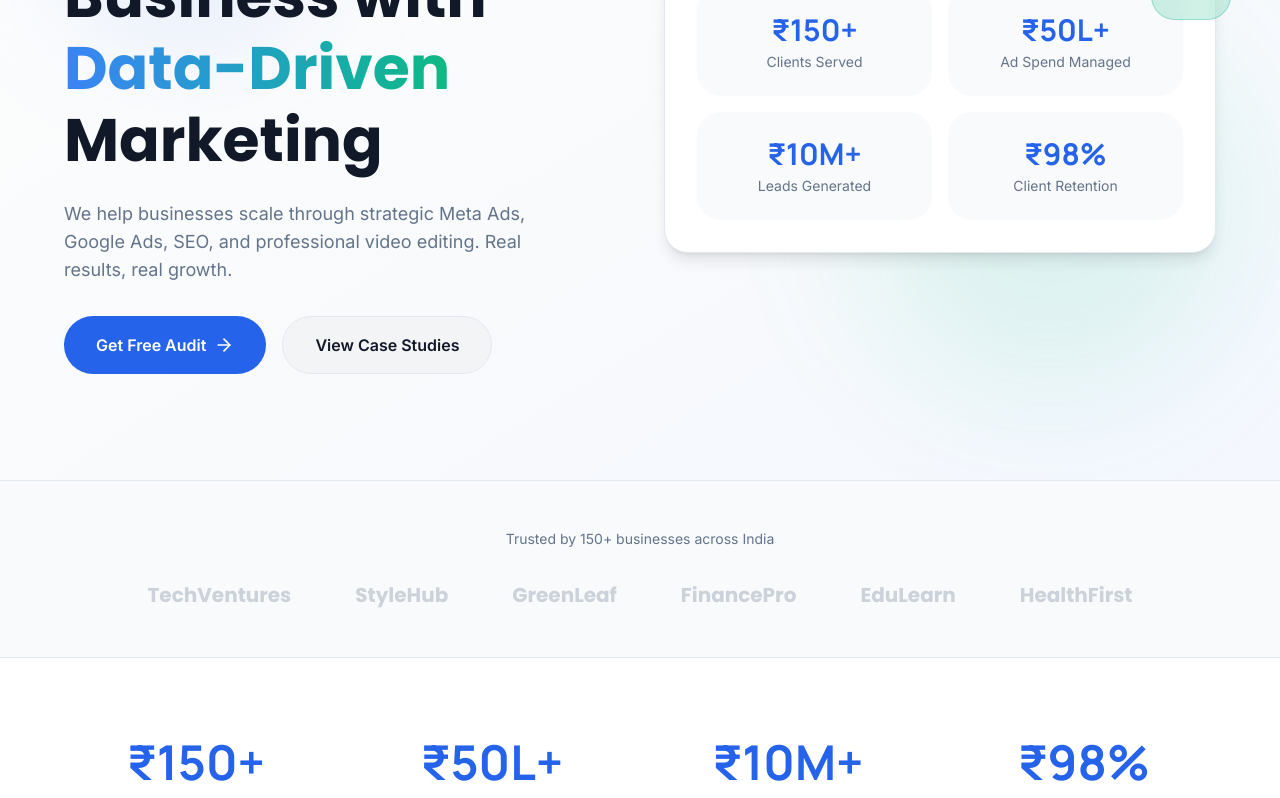
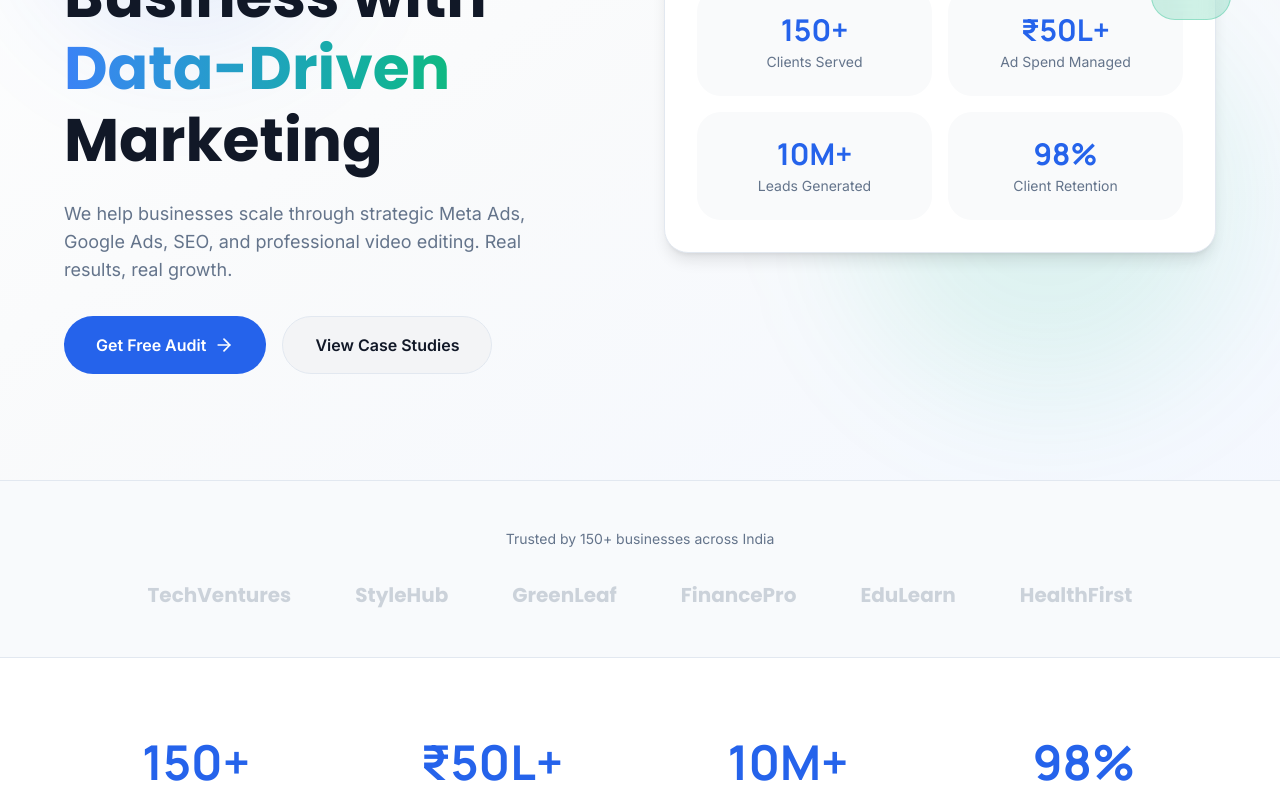
Before and after one commit to gouravk2580/agency-website, a Next.js app: page / in a window 1280 px wide. Shown: the part 320-1118 px from the top of the page. Built offline with nearby package versions, Linux system fonts and the light colour scheme.

Commit message:
fix: remove rupee icon from Clients Served and Leads Generated stats

```diff
--- a/src/app/page.tsx
+++ b/src/app/page.tsx
@@ -129,7 +129,7 @@ export default function HomePage() {
                         className="bg-gray-50 rounded-2xl p-6 text-center"
                       >
                         <div className="text-3xl font-stat font-bold text-primary mb-1">
-                          ₹{stat.value}
+                          {stat.prefix}{stat.value}
                           {stat.suffix}
                         </div>
                         <div className="text-sm text-muted">{stat.label}</div>
@@ -181,7 +181,7 @@ export default function HomePage() {
                   className="text-center"
                 >
                   <div className="text-4xl md:text-5xl font-stat font-bold text-primary mb-2">
-                    ₹{stat.value}
+                    {stat.prefix}{stat.value}
                     {stat.suffix}
                   </div>
                   <div className="text-muted font-medium">{stat.label}</div>
--- a/src/lib/constants.ts
+++ b/src/lib/constants.ts
@@ -91,7 +91,7 @@ export const SERVICES = [
 // ===== Statistics =====
 export const STATS = [
   { value: 150, suffix: "+", label: "Clients Served" },
-  { value: 50, suffix: "L+", label: "Ad Spend Managed" },
+  { value: 50, prefix: "₹", suffix: "L+", label: "Ad Spend Managed" },
   { value: 10, suffix: "M+", label: "Leads Generated" },
   { value: 98, suffix: "%", label: "Client Retention" },
 ];
```
